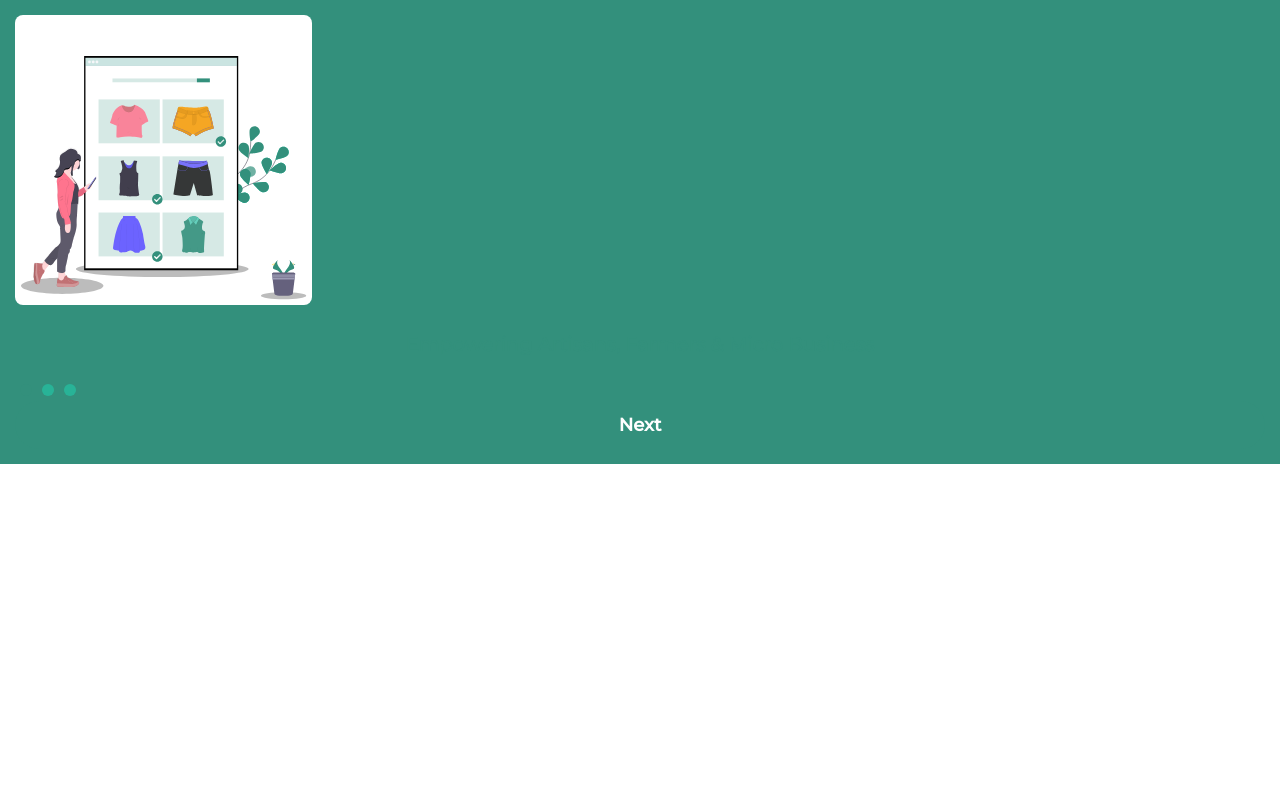
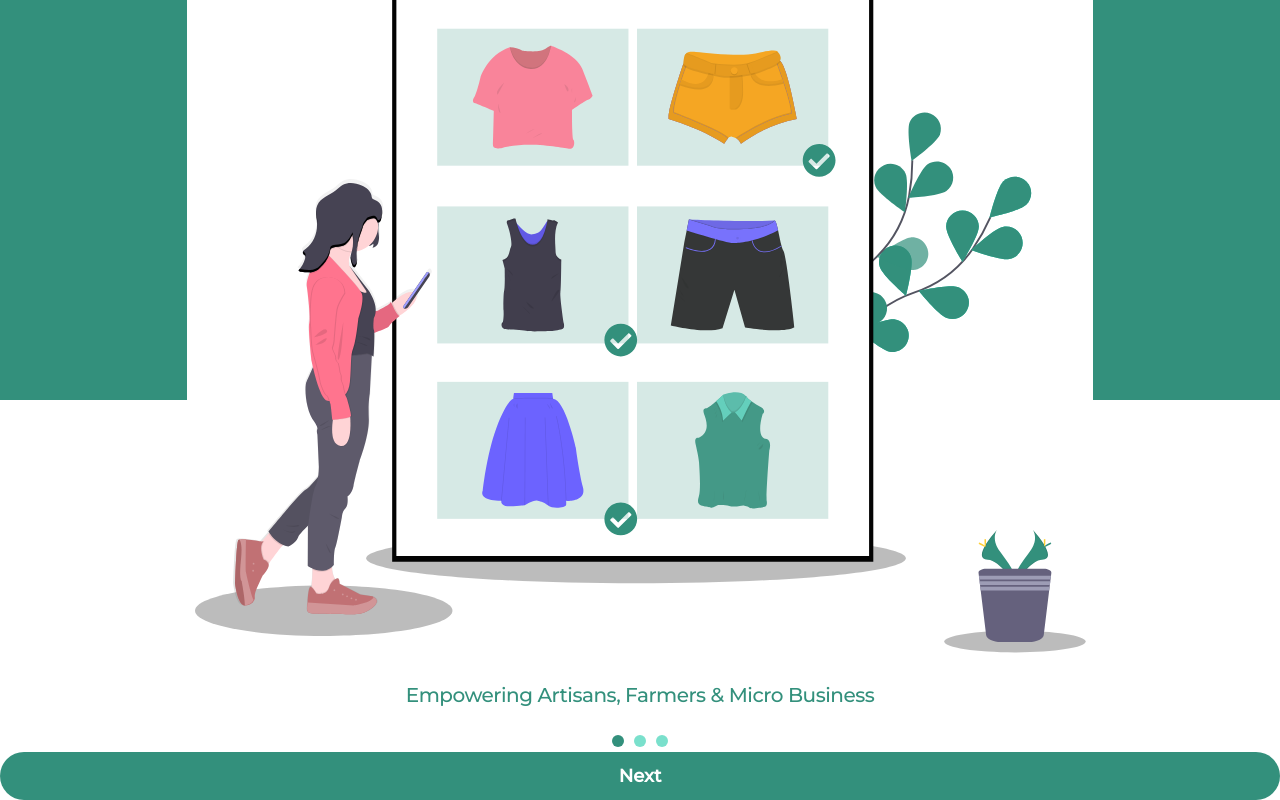
Before and after one commit to FranciscoJavierMartin/tradly, a Nuxt app: page / in a window 1280 px wide. Built offline with nearby package versions, Linux system fonts and the light colour scheme.

Commit message:
Align items

```diff
--- a/components/OnBoarding/OnBoarding.vue
+++ b/components/OnBoarding/OnBoarding.vue
@@ -1,9 +1,7 @@
 <template>
   <div class="c-on-boarding">
-    <div>
-      <img src="../../assets/imgs/on-boarding-step-1.svg" />
-      <h3>Empowering Artisans, Farmers & Micro Business</h3>
-    </div>
+    <img src="../../assets/imgs/on-boarding-step-1.svg" />
+    <h3>Empowering Artisans, Farmers & Micro Business</h3>
     <div class="steps">
       <div class="active"></div>
       <div></div>
@@ -23,14 +21,17 @@
 .c-on-boarding {
   display: flex;
   flex-direction: column;
-  padding: 15px;
-  background-color: $dark-green;
+  height: 100vh;
+  width: 100vw;
+  background: linear-gradient($dark-green 50%, $white 50%);
+  justify-content: flex-end;
+  align-items: center;
 
   img {
     background-color: $white;
-    padding: 5px;
-    padding-top: 40px;
+    padding: 40px 5px 5px;
     border-radius: 8px;
+    width: 70%;
   }
 
   h3 {
```
Also changed, not shown: 1 other file (tests, documents, lock files or other folders).
